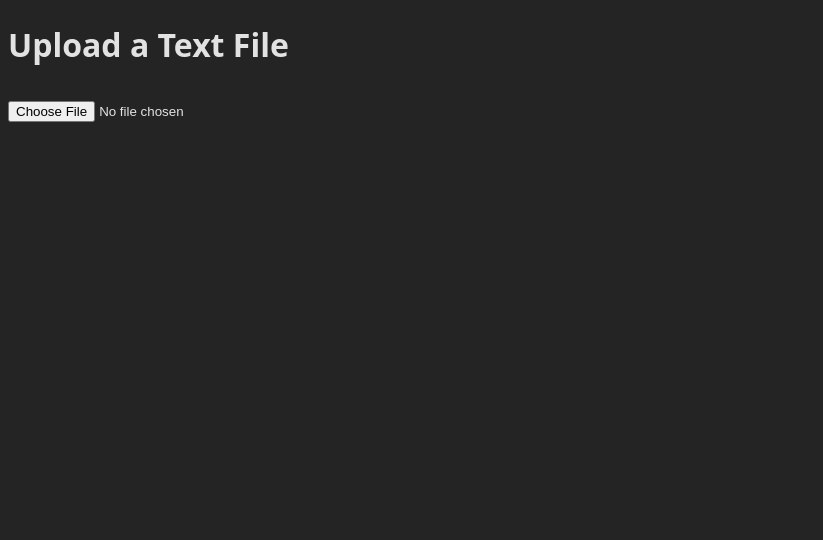
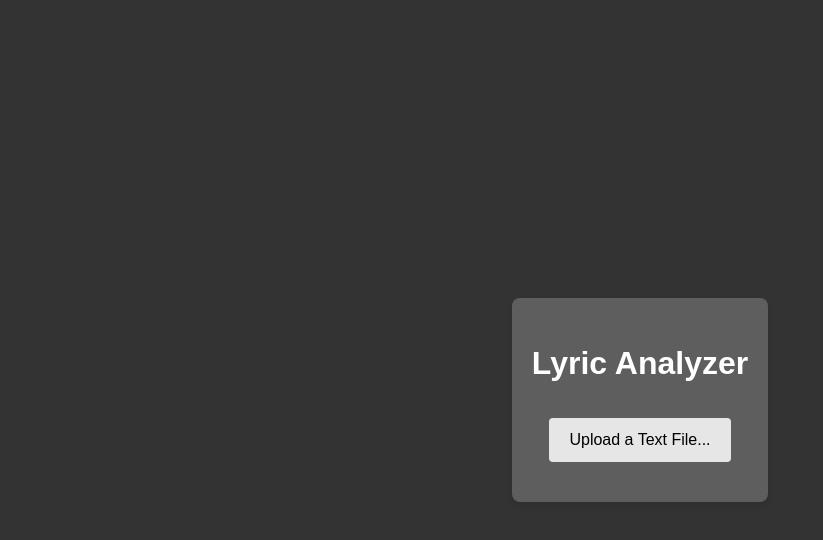
Before and after one commit to Trif3ctal/lyric-analyzer, a React (Vite) app in the folder frontend/: page / in a window 1280 px wide. Shown: the top 540 px of the page, without its empty margins (0-823 px from the left). Built offline with nearby package versions, Linux system fonts and the light colour scheme.

Commit message:
add somewhat nice UI, offer more processing stats

```diff
--- a/frontend/index.html
+++ b/frontend/index.html
@@ -3,7 +3,7 @@
   <head>
     <meta charset="UTF-8" />
     <meta name="viewport" content="width=device-width, initial-scale=1.0" />
-    <title>Lyric Uploader (Rudimentary)</title>
+    <title>EmceeEval</title>
   </head>
   <body>
     <div id="root"></div>
--- a/frontend/src/App.css
+++ b/frontend/src/App.css
@@ -1,25 +1,96 @@
-.modal {
-    position: fixed;
-    z-index: 1;
-    left: 0;
-    top: 0;
-    width: 100%;
-    height: 100%;
-    overflow: auto;
-    background-color: rgba(0, 0, 0, 0.4);
+.center {
+    text-align: center;
+}
+.left {
+    text-align: left;
+    align-items: center;
+    justify-content: center;
+    display: flex;
+    flex-direction: column;
 }
 
-.modal-content {
-    background-color: #fefefe;
-    margin: 10% auto;
-    padding: 20px;
-    border: 1px solid #888;
-    width: 80%;
+body {
+    font-family: Arial, sans-serif;
+    background-color: #333;
+    margin: 0;
+    padding: 0;
+    display: flex;
+    justify-content: center;
+    align-items: center;
+    height: 100vh;
 }
 
-.close {
-    color: #aaa;
-    float: right;
-    font-size: 28px;
-    font-weight: bold;
+.app-container {
+    text-align: center;
+    max-width: 600px;
+    margin: auto;
+    padding: 20px;
+    background: #5e5e5e;
+    border-radius: 8px;
+    box-shadow: 0 4px 6px rgba(0, 0, 0, 0.1);
 }
+
+.upload-section {
+    margin-bottom: 20px;
+}
+
+.file-input-label {
+    display: inline-block;
+    padding: 10px 20px;
+    background-color: #e6e6e6;
+    color: #000000;
+    border-radius: 4px;
+    cursor: pointer;
+    transition: background-color 0.3s;
+}
+
+.file-input-label:hover {
+    background-color: #28a745;
+}
+
+.spinner {
+    margin: 10px auto;
+    border: 4px solid #f3f3f3;
+    border-top: 4px solid #007bff;
+    border-radius: 50%;
+    width: 30px;
+    height: 30px;
+    animation: spin 1s linear infinite;
+}
+
+@keyframes spin {
+    0% {
+        transform: rotate(0deg);
+    }
+    100% {
+        transform: rotate(360deg);
+    }
+}
+
+.message {
+    margin-top: 10px;
+    padding: 10px;
+    border-radius: 4px;
+    color: #fff;
+    background-color: #28a745;
+}
+
+.message.error {
+    background-color: #dc3545;
+}
+
+.result-card {
+    text-align: left;
+    background: #f9f9f9;
+    padding: 5px;
+    border-radius: 8px;
+    box-shadow: 0 2px 4px rgba(0, 0, 0, 0.1);
+}
+
+pre {
+    background: #e9ecef;
+    padding: 10px;
+    border-radius: 4px;
+    overflow-y: scroll;
+    max-height: 300px;
+}
--- a/frontend/src/App.jsx
+++ b/frontend/src/App.jsx
@@ -1,16 +1,25 @@
-import { useState, useEffect } from "react";
+import { useState } from "react";
 import "./App.css";
 
 function App() {
     const [fileContent, setFileContent] = useState("");
+    const [wordCount, setWordCount] = useState(0);
+    const [lineCount, setLineCount] = useState(0);
+    const [nouns, setNouns] = useState(0);
+    const [isLoading, setIsLoading] = useState(false); // Loading state
+    const [message, setMessage] = useState(""); // Success/error message
 
     const handleFileUpload = async (e) => {
         const file = e.target.files[0];
         if (!file) return;
 
+        setIsLoading(true);
+        setMessage("");
+
         const formData = new FormData();
         formData.append("file", file);
 
+        try {
             const response = await fetch("http://127.0.0.1:5000/upload", {
                 method: "POST",
                 body: formData,
@@ -19,27 +28,45 @@ function App() {
             if (response.ok) {
                 const data = await response.json();
                 setFileContent(data.content);
+                setWordCount(data.wordCount);
+                setLineCount(data.lineCount);
+                setNouns(data.nouns);
+                setMessage("File uploaded successfully!");
             } else {
-            const errorText = await response.text(); // Log backend error message
+                const errorText = await response.text();
                 console.error("Upload failed:", response.status, errorText);
-            alert("Failed to upload file. Please check the console for details.");
+                setMessage("Failed to upload file. Please try again.");
+            }
+        } catch (error) {
+            console.error("Error during upload:", error);
+            setMessage("An unexpected error occurred.");
+        } finally {
+            setIsLoading(false);
         }
     };
 
     return (
-        <>
-            <div>
-                <h1>Upload a Text File</h1>
-                <input type="file" accept=".txt" onChange={handleFileUpload} />
+        <div className="app-container">
+            <h1>Lyric Analyzer</h1>
+            <div className="upload-section">
+                <label className="file-input-label">
+                    <input type="file" accept=".txt" onChange={handleFileUpload} hidden />
+                    Upload a Text File...
+                </label>
+                {isLoading && <div className="spinner"></div>}
+                {message && <div className="message">{message}</div>}
+            </div>
             {fileContent && (
-                    <div>
+                <div className="result-card">
                     <h2>File Content:</h2>
                     <pre>{fileContent}</pre>
+                    <h3>Word Count: {wordCount}</h3>
+                    <h3>Line Count: {lineCount}</h3>
+                    <h3># of Nouns: {nouns}</h3>
                 </div>
             )}
         </div>
-        </>
-    ); // pass lyrics to the LyricList component and display it
+    );
 }
 
 export default App;
--- a/frontend/src/index.css
+++ b/frontend/src/index.css
@@ -1,11 +1,11 @@
 :root {
-  font-family: system-ui, Avenir, Helvetica, Arial, sans-serif;
+  font-family: Arial, sans-serif;
   line-height: 1.5;
   font-weight: 400;
 
   color-scheme: light dark;
-  color: rgba(255, 255, 255, 0.87);
-  background-color: #242424;
+  color: #333;
+  background-color: #333;
 
   font-synthesis: none;
   text-rendering: optimizeLegibility;
@@ -13,8 +13,25 @@
   -moz-osx-font-smoothing: grayscale;
 }
 
+body {
+  margin: 0;
+  padding: 0;
+  display: flex;
+  justify-content: center;
+  align-items: center;
+  min-height: 100vh;
+}
+
 th {
   margin: 10px;
+}
+
+h1 {
+  color: #ffffff;
+}
+
+h2, h3 {
+  color: #555;
 }
 
 input, button, label {
```
Also changed, not shown: 2 other files (tests, documents, lock files or other folders). Lines whose indentation alone changed are shown as unchanged.
